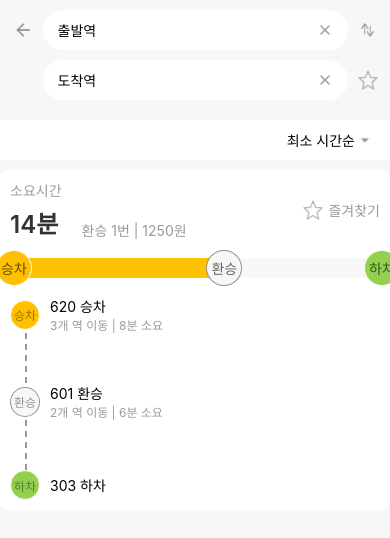
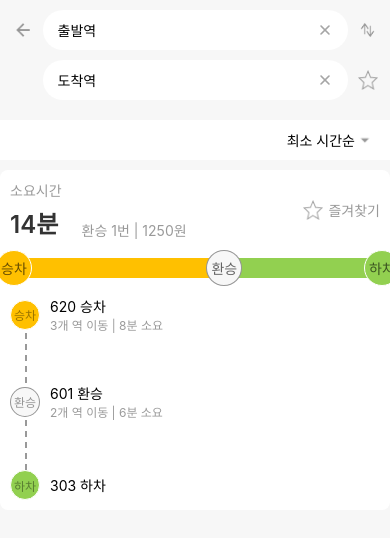
Before and after one commit to saebxxk/MMApp, a React Native app: screen / in a window 390 px wide. Shown: the top 538 px of the page. Built offline with nearby package versions, Linux system fonts and the light colour scheme.

Commit message:
그래프 수정

```diff
--- a/src/screens/SearchResult.jsx
+++ b/src/screens/SearchResult.jsx
@@ -124,8 +124,29 @@ const SearchResult = () => {
             const circlePosition = cumulativeWidth; // 써클 시작 위치
             cumulativeWidth += segmentWidth; // 누적 너비 업데이트
 
+            // 다음 구간의 상태 확인
+          const nextStep = steps[index + 1];
+
+
+          // 색상 결정: 다음 구간이 '하차'라면 하차색 적용
+          {/*const color =
+            nextStep?.type === '하차' || isLastSegment
+              ? stepColors['하차']
+              : stepColors[step.type] || defaultColor;
+
+          const borderColor =
+            nextStep?.type === '하차' || isLastSegment
+              ? stepBorderColors['하차']
+              : stepBorderColors[step.type] || defaultColor;*/}
+
+
             const color = stepColors[step.type] || defaultColor; // 동적 배경색
             const borderColor = stepBorderColors[step.type] || defaultColor; // 동적 테두리 색상
+            // 선 색상: 다음 구간이 '하차'라면 하차 색상 적용, 아니면 현재 구간 색상 적용
+            const lineColor =
+            nextStep?.type === '하차' ? stepColors['하차'] : stepColors[step.type];
+
+
 
             return (
               <React.Fragment key={index}>
@@ -134,7 +155,7 @@ const SearchResult = () => {
                   <View
                     style={[
                       styles.graphLine,
-                      { width: segmentWidth, backgroundColor: color, left: circlePosition },
+                      { width: segmentWidth, backgroundColor: lineColor, left: circlePosition },
                     ]}
                   />
                 )}
```
